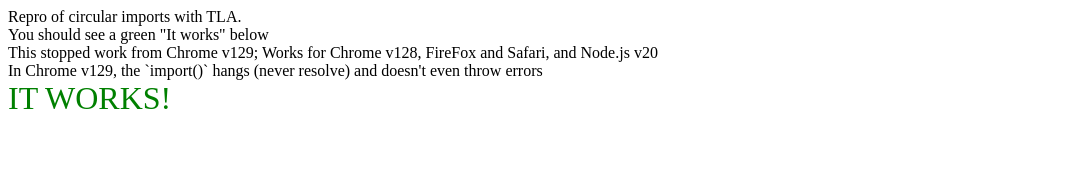
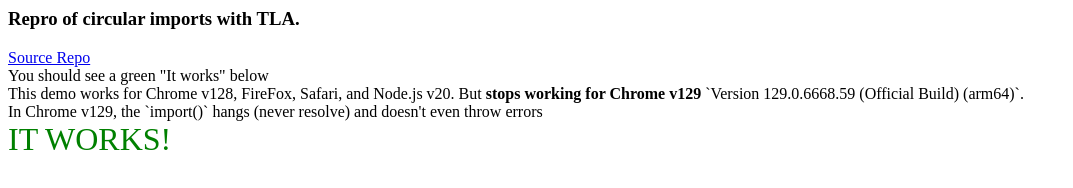
Before and after one commit to antfu/repro-chrome-v129, a website: page index.html in a window 1280 px wide. Shown: the whole page, without its empty margins (0-1073 px from the left). Drawn offline with Linux system fonts and the light colour scheme.

Commit message:
chore: update description

```diff
--- a/index.html
+++ b/index.html
@@ -1,7 +1,8 @@
 <body>
-  <div>Repro of circular imports with TLA.</div>
+  <h3>Repro of circular imports with TLA.</h3>
+  <a href="https://github.com/antfu/repro-chrome-v129" target="_blank">Source Repo</a>
   <div>You should see a green "It works" below</div>
-  <div>This stopped work from Chrome v129; Works for Chrome v128, FireFox and Safari, and Node.js v20</div>
+  <div>This demo works for Chrome v128, FireFox, Safari, and Node.js v20. But <b>stops working for Chrome v129</b> `Version 129.0.6668.59 (Official Build) (arm64)`.</div>
   <div>In Chrome v129, the `import()` hangs (never resolve) and doesn't even throw errors</div>
   <script src="./foo.js" type="module"></script>
 </body>
```
